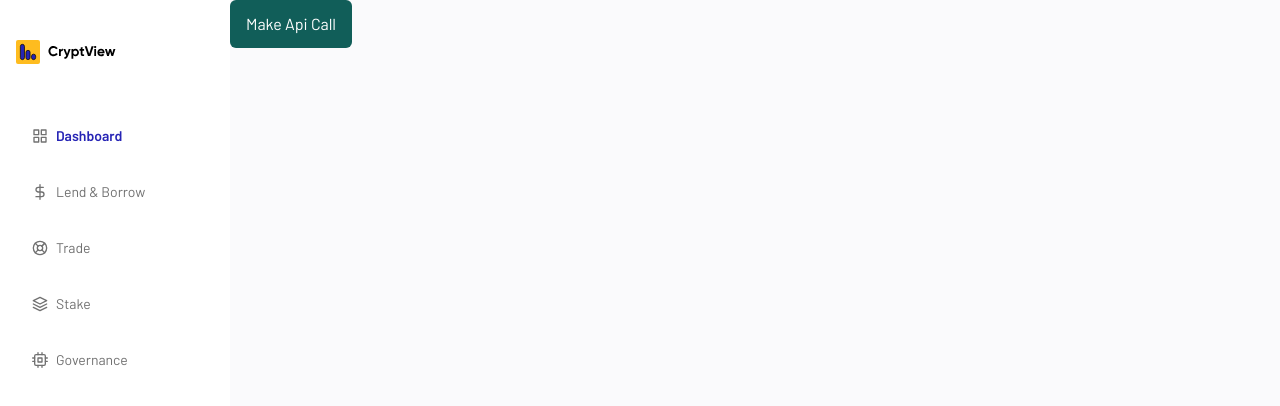
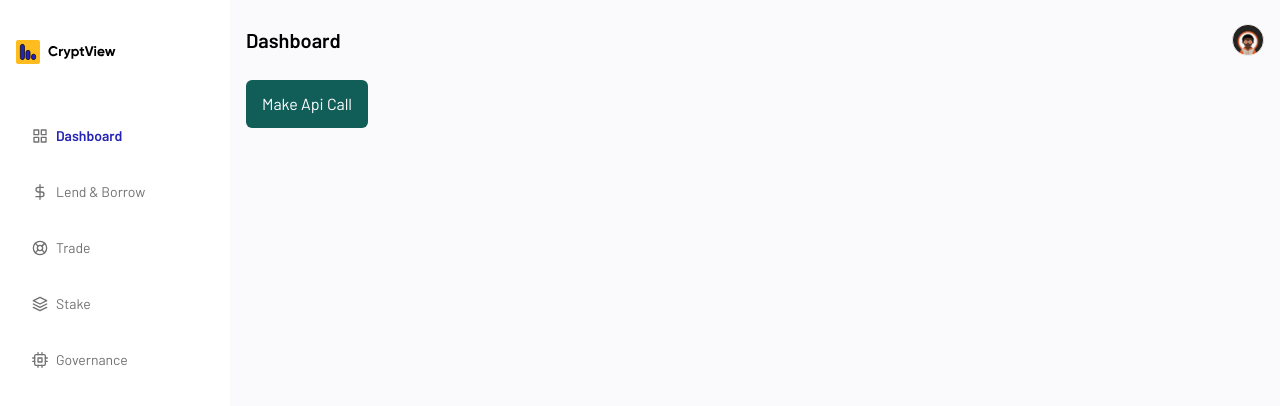
Before and after one commit to OkoloJohnbosco/crypto-view, a Next.js app: page /home in a window 1280 px wide. Shown: the top 406 px of the page. Built offline with nearby package versions, Linux system fonts and the light colour scheme.

Commit message:
chore: did a little bit of the navbar

```diff
--- a/app/(dashboard)/layout.tsx
+++ b/app/(dashboard)/layout.tsx
@@ -1,6 +1,7 @@
 import "../globals.css";
 import { Barlow } from "next/font/google";
 import Sidebar from "@/components/sidebar";
+import Navbar from "@/components/navbar";
 
 const barlow = Barlow({
   subsets: ["latin"],
@@ -22,7 +23,10 @@ export default function DashboardLayout({
       <body className={barlow.className}>
         <main className="min-h-screen flex  w-full bg-[#FAFAFC]">
           <Sidebar />
-          <section>{children}</section>
+          <section className="flex-1 w-full">
+            <Navbar />
+            <div className="px-4">{children}</div>
+          </section>
         </main>
       </body>
     </html>
--- /dev/null
+++ b/components/navbar/index.tsx
@@ -0,0 +1,45 @@
+"use client";
+import Image from "next/image";
+import React from "react";
+import avatar from "../../public/assets/avatar.svg";
+import { LinkProp } from "../sidebar";
+import { usePathname } from "next/navigation";
+
+export const links: LinkProp[] = [
+  { label: "Dashboard", icon: "Grid", link: "/home" },
+  {
+    label: "Lend & Borrow",
+    icon: "DollarSign",
+    link: "/lend-borrow",
+  },
+  { label: "Trade", icon: "LifeBuoy", link: "/trade" },
+  {
+    label: "Stake",
+    icon: "Layers",
+    link: "/settings",
+  },
+  {
+    label: "Governance",
+    icon: "Cpu",
+    link: "/settings",
+  },
+];
+
+function Navbar() {
+  const pathname = usePathname();
+
+  const headerObj = links?.find((link) => link.link === pathname);
+  return (
+    <div className="py-6 w-full">
+      <div className="flex items-center w-full justify-between px-4">
+        <h2 className="font-bold text-xl">{headerObj?.label ?? "Home"}</h2>
+        <div></div>
+        <div className="w-8 h-8">
+          <Image src={avatar} alt="profile" />
+        </div>
+      </div>
+    </div>
+  );
+}
+
+export default Navbar;
```
Also changed, not shown: public/assets/avatar.svg (added).
